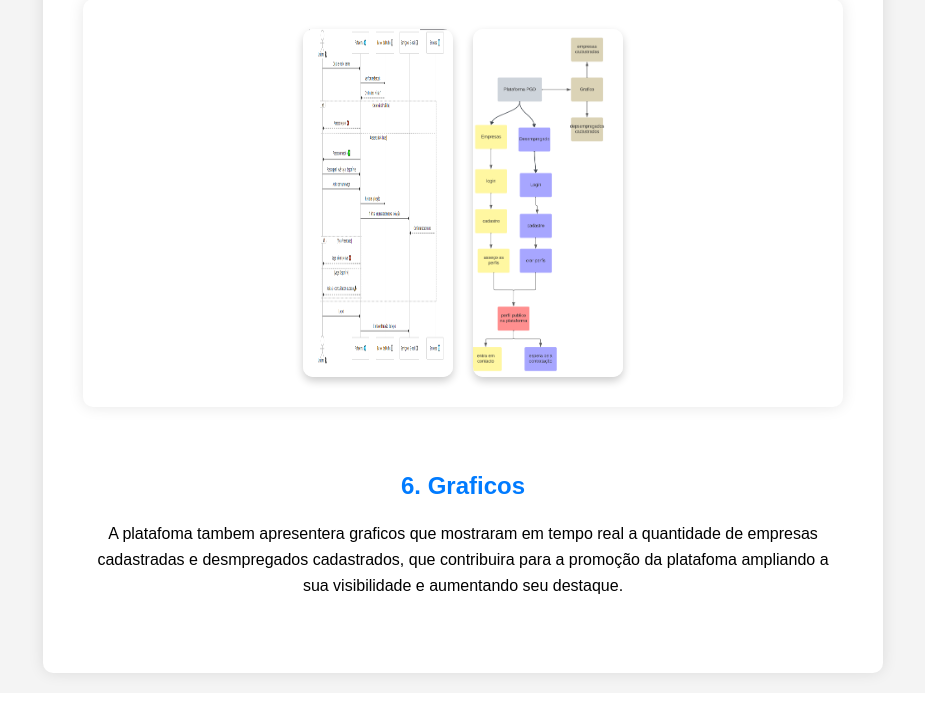
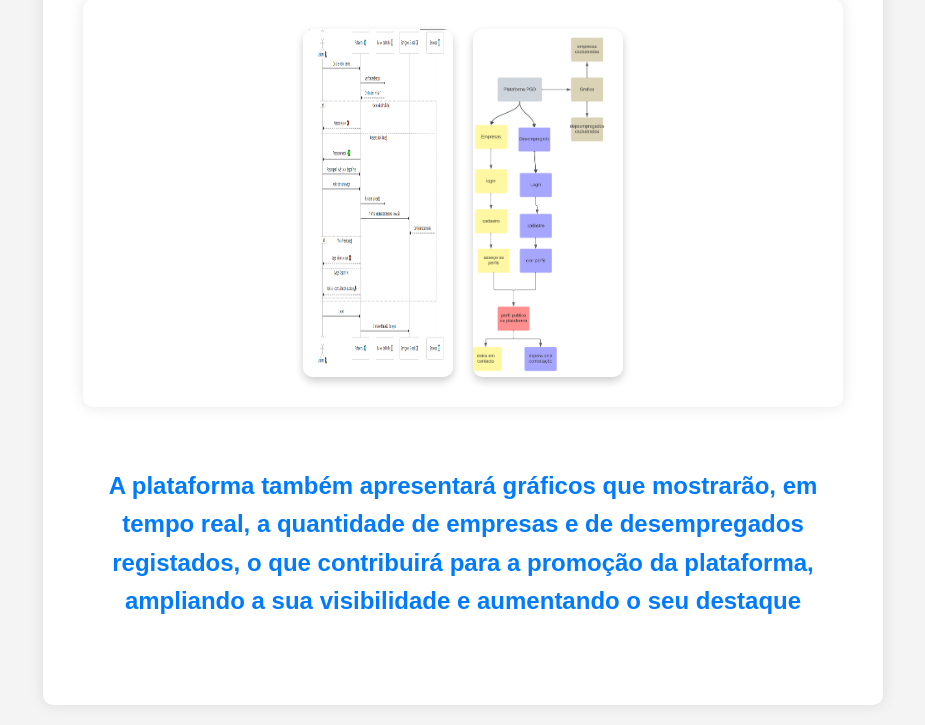
Before and after one commit to Eudneygabriel/python, a Flask app: page /pagina9 in a window 1280 px wide. Shown: the part 1280-2005 px from the top of the page, without its empty margins (177-1102 px from the left). Before the commit the page ends 1964 px from the top, so only its background shows below. Run offline with Flask 3, Linux system fonts and the light colour scheme.

Commit message:
erro no vercel

```diff
--- a/templates/PGD.html
+++ b/templates/PGD.html
@@ -127,11 +127,11 @@
   </script>
 
     <section id="persistencia-dados" class="topicos">
-      <h2>6. Graficos</h2>
-      <p>A platafoma tambem apresentera graficos que
-        mostraram em tempo real a quantidade de empresas cadastradas
-        e desmpregados cadastrados, que contribuira para a promoção da
-        platafoma ampliando a sua visibilidade e aumentando seu destaque.   </p>
+      <h2>A plataforma também apresentará gráficos que
+         mostrarão, em tempo real, a quantidade de empresas
+          e de desempregados registados, o que contribuirá
+          para a promoção da plataforma, ampliando a sua
+          visibilidade e aumentando o seu destaque  </p>
     </section>
   </main>
 
```
